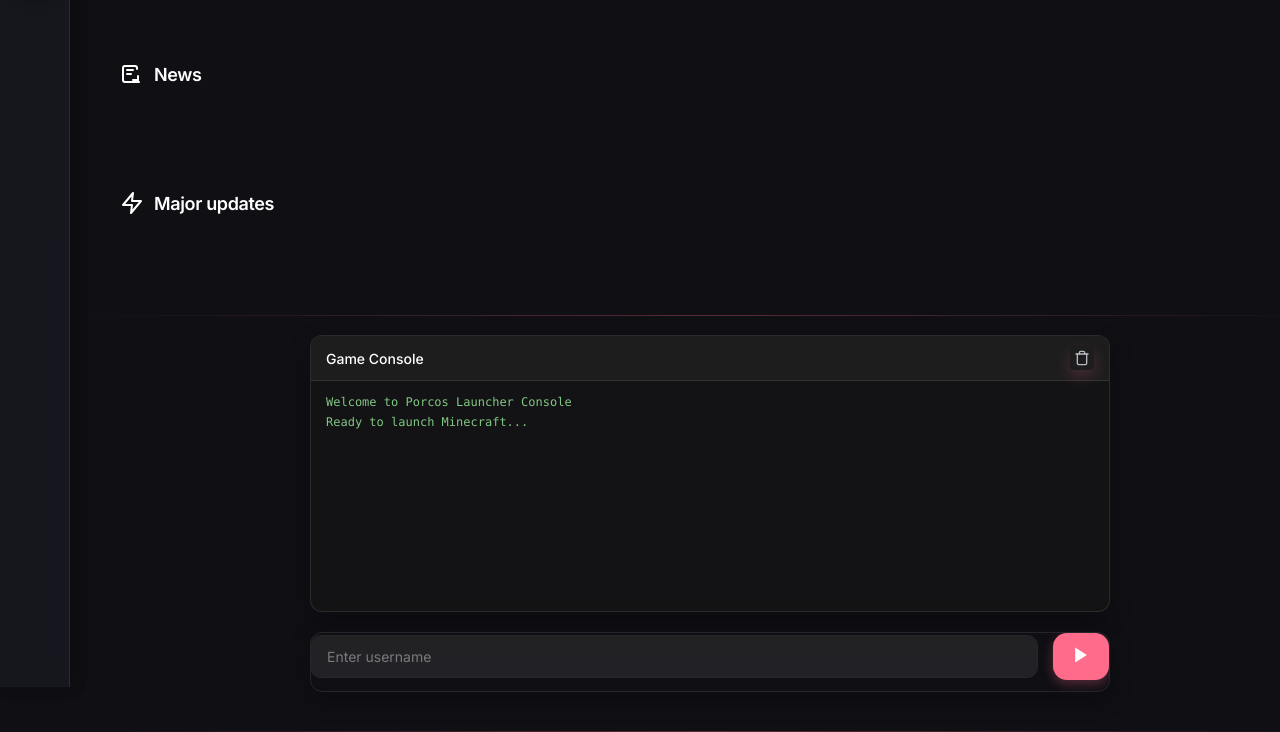
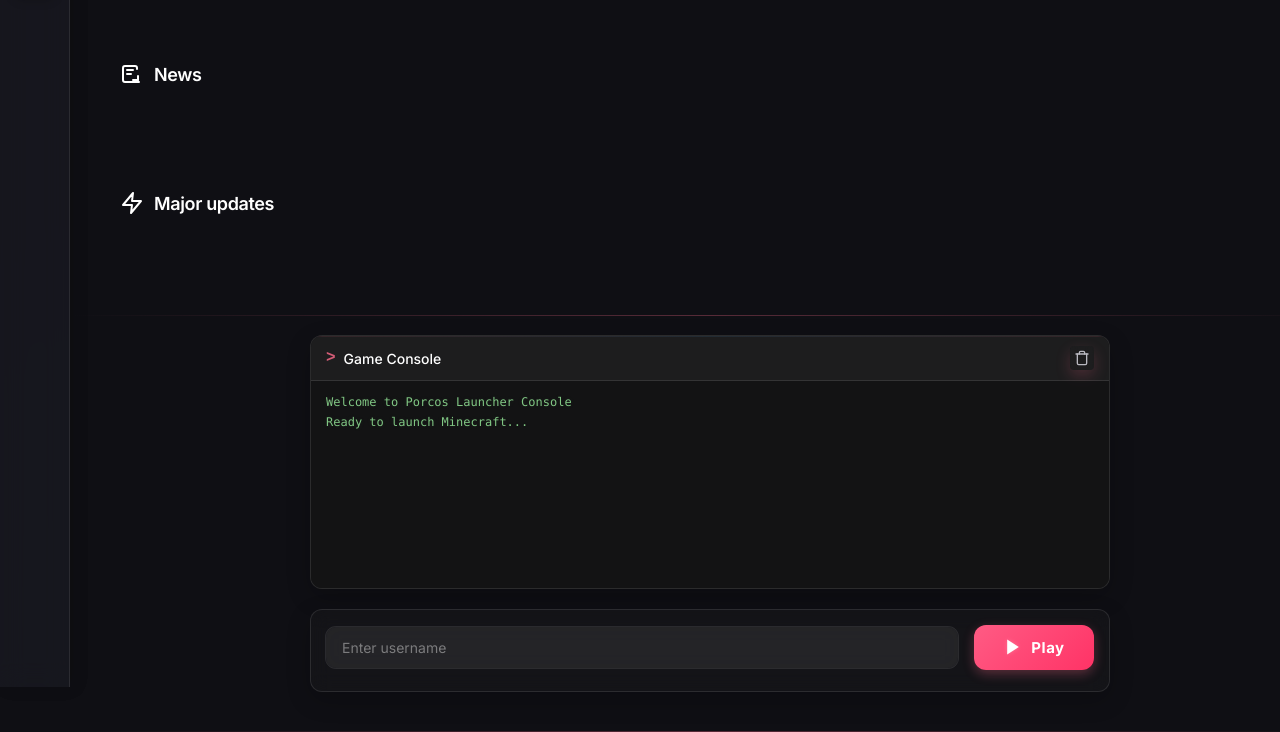
Before and after one commit to yalerooo/PorcosLauncher, a website with bundled scripts: page index.html in a window 1280 px wide. Shown: the part 113-845 px from the top of the page. Built offline with nearby package versions, Linux system fonts and the light colour scheme; no server answers; files whose address does not match are found by name.

Commit message:
better ui

```diff
--- a/index.html
+++ b/index.html
@@ -131,6 +131,7 @@
                     <div class="console-line info">Welcome to Porcos Launcher Console</div>
                     <div class="console-line info">Ready to launch Minecraft...</div>
                 </div>
+                <div class="console-pattern"></div>
             </div>
 
             <!-- Play Container (Slim version) -->
@@ -145,6 +146,7 @@
                             <svg viewBox="0 0 24 24" class="play-icon">
                                 <polygon points="5 3 19 12 5 21 5 3" fill="currentColor"/>
                             </svg>
+                            Play
                         </button>
                     </div>
                 </div>
--- a/styles/console.css
+++ b/styles/console.css
@@ -10,6 +10,21 @@
   overflow: hidden;
   display: flex;
   flex-direction: column;
+  box-shadow: 0 8px 15px rgba(0, 0, 0, 0.2);
+  position: relative;
+}
+
+/* Decorative elements for console */
+.console-container::before {
+  content: "";
+  position: absolute;
+  top: 0;
+  left: 0;
+  right: 0;
+  height: 1px;
+  background: linear-gradient(90deg, rgba(255, 107, 139, 0.2), rgba(79, 172, 254, 0.2), rgba(255, 107, 139, 0.2));
+  z-index: 5;
+  opacity: 0.5;
 }
 
 .console-header {
@@ -26,6 +41,18 @@
   font-size: 14px;
   font-weight: 500;
   color: var(--text);
+  display: flex;
+  align-items: center;
+  gap: 8px;
+}
+
+/* Add iconic element to console header */
+.console-header h3::before {
+  content: ">";
+  font-family: monospace;
+  font-size: 16px;
+  color: rgba(255, 107, 139, 0.8);
+  font-weight: bold;
 }
 
 .console-header .console-actions {
@@ -59,6 +86,9 @@
   font-size: 12px;
   line-height: 1.5;
   color: #e0e0e0;
+  position: relative;
+  z-index: 2;
+  background-color: rgba(20, 20, 22, 0.8);
 }
 
 .console-content::-webkit-scrollbar {
@@ -86,18 +116,38 @@
 
 .console-line.debug {
   color: #7986cb; /* Azul claro */
+  text-shadow: 0 0 5px rgba(121, 134, 203, 0.1);
 }
 
 .console-line.info {
   color: #81c784; /* Verde claro */
+  text-shadow: 0 0 5px rgba(129, 199, 132, 0.1);
 }
 
 .console-line.error {
   color: #e57373; /* Rojo claro */
+  text-shadow: 0 0 5px rgba(229, 115, 115, 0.2);
 }
 
 .console-line.minecraft {
   color: #ffb74d; /* Naranja claro */
+  text-shadow: 0 0 5px rgba(255, 183, 77, 0.1);
+}
+
+/* Background pattern for console */
+.console-pattern {
+  position: absolute;
+  top: 0;
+  left: 0;
+  right: 0;
+  bottom: 0;
+  pointer-events: none;
+  opacity: 0.03;
+  background-image:
+    linear-gradient(rgba(255, 255, 255, 0.05) 1px, transparent 1px),
+    linear-gradient(90deg, rgba(255, 255, 255, 0.05) 1px, transparent 1px);
+  background-size: 20px 20px;
+  z-index: 1;
 }
 
 /* Responsive adjustments */
--- a/styles/general.css
+++ b/styles/general.css
@@ -297,7 +297,6 @@ button:hover::after {
   background-color: var(--primary);
   color: white;
   box-shadow: 0 2px 8px rgba(255, 107, 139, 0.3);
-  animation: pulse 2s infinite;
 }
 
 .instance-add-icon,
--- a/styles/play-button.css
+++ b/styles/play-button.css
@@ -21,11 +21,12 @@
     margin-top: 20px;
     position: sticky;
     bottom: 20px;
-    background-color: transparent;
+    background-color: rgba(28, 28, 30, 0.4);
     z-index: 100;
-    padding: 0;
-    animation: fadeInScale 0.5s cubic-bezier(0.22, 1, 0.36, 1) forwards;
+    padding: 15px;
     border-radius: 12px;
+    border: 1px solid rgba(255, 255, 255, 0.05);
+    box-shadow: 0 10px 25px rgba(0, 0, 0, 0.15);
   }
 
   .play-container::before {
@@ -95,87 +96,56 @@
     color: rgba(255, 255, 255, 0.4);
   }
 
-  .play-button {
-    width: 100%;
-    height: 60px;
-    background-color: var(--primary);
+  /* Estilos mejorados para el botón de lanzamiento */
+  #launch {
+    min-width: 120px;
+    height: 45px;
+    background: linear-gradient(135deg, #ff5b84, #ff3366);
     color: white;
     border: none;
     border-radius: 12px;
     cursor: pointer;
     font-weight: bold;
-    font-size: 18px;
-    transition: all 0.3s cubic-bezier(0.22, 1, 0.36, 1);
+    font-size: 15px;
+    padding: 0 20px;
     display: flex;
     align-items: center;
     justify-content: center;
-    gap: 10px;
+    gap: 8px;
+    transition: all 0.3s ease;
+    box-shadow: 0 5px 15px rgba(255, 51, 102, 0.2);
     position: relative;
     overflow: hidden;
-    box-shadow: 0 5px 15px rgba(255, 107, 139, 0.3);
-    transform-style: preserve-3d;
-    transform: translateZ(0);
-    z-index: 5;
-    animation: pulse 3s infinite;
   }
 
-  .play-button:hover {
-    background-color: var(--primary-hover);
-    transform: translateY(-3px) scale(1.02);
-    box-shadow: 0 8px 25px rgba(255, 107, 139, 0.5);
+  #launch:hover {
+    transform: translateY(-2px);
+    box-shadow: 0 8px 20px rgba(255, 51, 102, 0.4);
+    background: linear-gradient(135deg, #ff6b94, #ff4376);
   }
 
-  .play-button::before {
+  #launch:active {
+    transform: translateY(0);
+    box-shadow: 0 3px 10px rgba(255, 51, 102, 0.2);
+  }
+
+  /* Efecto de brillo */
+  #launch::before {
     content: '';
     position: absolute;
     top: 0;
     left: 0;
-    right: 0;
-    bottom: 0;
-    background: radial-gradient(circle at center, rgba(255, 255, 255, 0.3) 0%, transparent 70%);
+    width: 100%;
+    height: 100%;
+    background: radial-gradient(circle at center, rgba(255, 255, 255, 0.7) 0%, transparent 70%);
     opacity: 0;
-    transition: opacity 0.4s cubic-bezier(0.22, 1, 0.36, 1);
-    z-index: -1;
+    transition: opacity 0.3s;
+    z-index: 1;
+    pointer-events: none;
   }
 
-  .play-button:hover::before {
-    opacity: 1;
-    animation: pulse 1.5s infinite;
-  }
-
-  .play-button::after {
-    content: '';
-    position: absolute;
-    top: -50%;
-    left: -50%;
-    width: 200%;
-    height: 200%;
-    background: conic-gradient(
-        from 0deg,
-        rgba(255, 107, 139, 0),
-        rgba(255, 107, 139, 0.2),
-        rgba(255, 107, 139, 0)
-    );
-    opacity: 0;
-    transform: rotate(0deg);
-    transition: opacity 0.3s ease;
-    z-index: -2;
-  }
-
-  .play-button:hover::after {
-    opacity: 1;
-    animation: spin 4s linear infinite;
-  }
-
-  .play-button svg {
-    width: 24px;
-    height: 24px;
-    transition: transform 0.3s cubic-bezier(0.22, 1, 0.36, 1);
-  }
-
-  .play-button:hover svg {
-    transform: scale(1.2) translateX(2px);
-    filter: drop-shadow(0 0 5px rgba(255, 255, 255, 0.5));
+  #launch:hover::before {
+    opacity: 0.2;
   }
 
   .play-icon {
@@ -183,10 +153,14 @@
     height: 20px;
     fill: white;
     transition: transform 0.3s;
+    position: relative;
+    z-index: 2;
+    filter: drop-shadow(0 0 2px rgba(255, 255, 255, 0.2));
   }
 
   #launch:hover .play-icon {
     transform: scale(1.1);
+    filter: drop-shadow(0 0 3px rgba(255, 255, 255, 0.4));
   }
 
   .play-footer {
```
